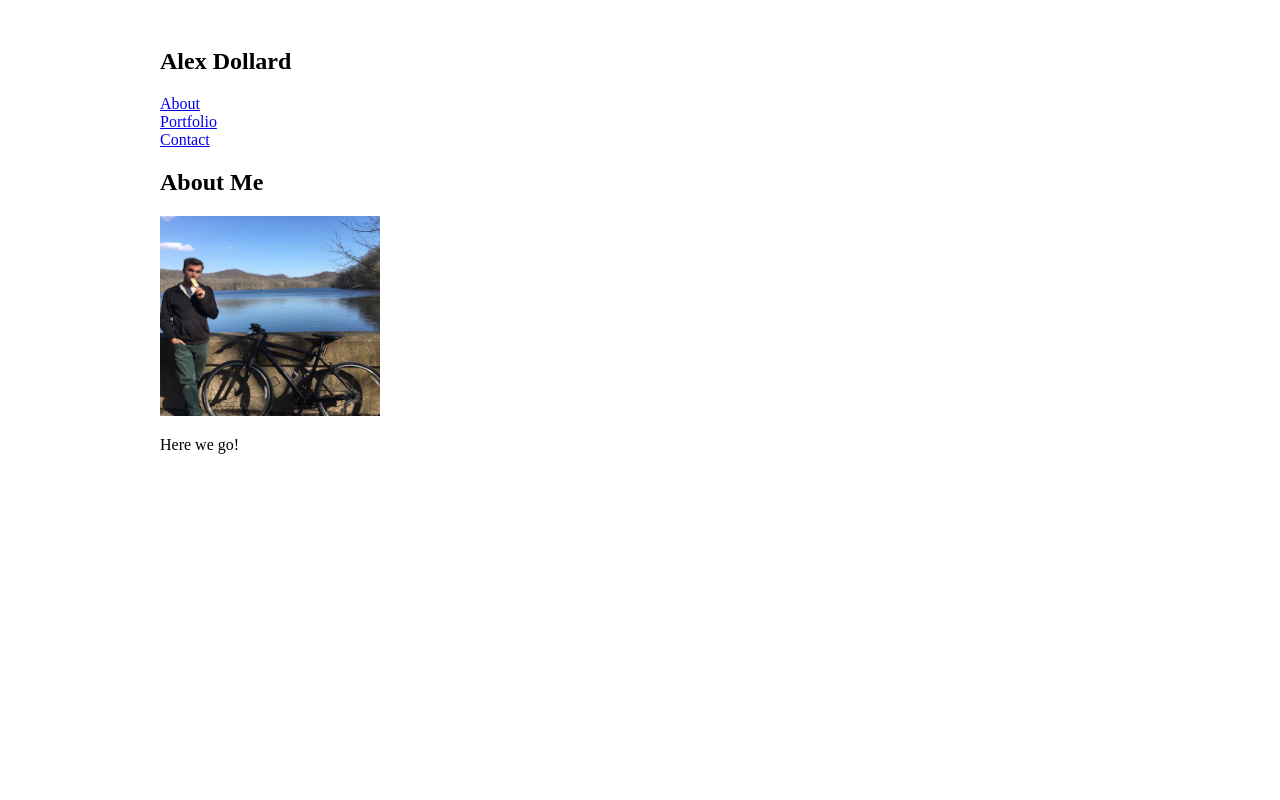
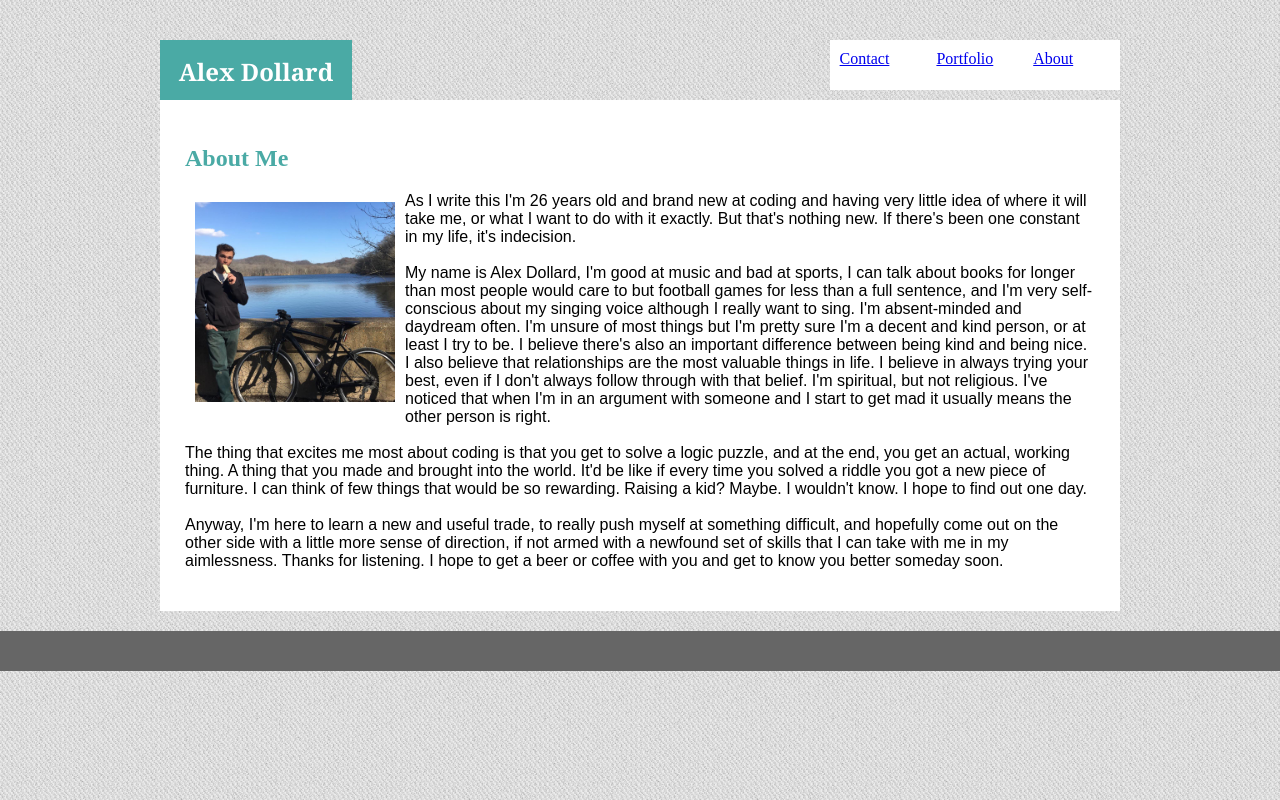
Before and after one commit to acdollard/Basic_Portfolio-, a plain HTML site: page index.html in a window 1280 px wide. Drawn offline with Linux system fonts and the light colour scheme.

Commit message:
css_progress_header_background

```diff
--- a/assets/css/style.css
+++ b/assets/css/style.css
@@ -1,3 +1,9 @@
+body {
+    padding: 0;
+    margin: 0;
+    background: url(../../assets/images/cheap_diagonal_fabric.png)
+}
+
 .wrapper {
     width: 960px;
     padding: 20px;
@@ -5,17 +11,79 @@
 
 }
 
-h2 {
+h2 h1 {
+    font-family: 'Georgia', Times, Times New Roman, serif;
+}
+
+p {
+    font-family:'Arial', 'Helvetica Neue', Helvetica, sans-serif;
+}
+
+img {
+    float: left;
+    margin: 10px;
 }
 
 
 .head {
+    background-color:#ffffff;
+    margin-bottom:20px;
+    margin-top: 0px;
+    border-bottom: 5px #cccccc;
+    display: block;
 }
 
 
-#nameBox{
+.nameBox{
     background-color: #4aaaa5;
-    padding: 20px;
+    padding-top: 15px;
+    padding-bottom: 15px;
+
+    width: 20%;
+    height: 30px;
     font-family: 'Georgia', Times, Times New Roman, serif;
+    float: left;
+    color: #ffffff;
+    text-align:center;
+    border-bottom: 5px #cccccc;
+}
+
+.links{
+    float: right;
+    width:8%;
+    height:30px;
+    padding: 10px;
+    background-color: #ffffff;
+}
+
+.body{
+    background-color:#ffffff;
+    display: block;
+    clear: both;
+    margin-top: 25px;
+    padding: 25px;
+}
+
+.section_title {
+    display: block;
+    padding: 10px, 20px, 10px, 20px;
+    color: #4aaaa5;
+}
+
+.portfolio_item {
+    display: block;
 
 }
+
+
+
+
+
+.footer {
+    background-color: #666666;
+    height: 40px;
+    width: 100%;
+    border-top: 5px #4aaaa5;
+    position: fixed;
+
+}
--- a/index.html
+++ b/index.html
@@ -7,7 +7,7 @@
 <body>
     <div class="wrapper">
         <div class="head">
-            <section class="name_box"><h2>Alex Dollard</h2></section>
+            <h2> <section class="nameBox">Alex Dollard</section> </h2>
                 <section class="links">
                     <a href="index.html">About</a>
                 </section>
@@ -22,12 +22,34 @@
 
 
         <div class="body">
-                <section id="name">
+                <section class="section_title">
                     <h2>About Me</h2>
                 </section>
                 <section>
-                    <img src="assets/images/meeee.jpg" height="200px" width="220px" alt="Me with a bike and a pop">
-                    <p>Here we go!</p>
+                    <img src="assets/images/meeee.jpg" height="200px" width="200px" alt="Me with a bike and a pop">
+                    <p>As I write this I'm 26 years old and brand new at coding and having very little idea
+                        of where it will take me, or what I want to do with it exactly. But that's nothing new. If there's been one constant in my life,
+                        it's indecision. <br> <br>
+                        My name is Alex Dollard, I'm good at music and bad at sports, I can talk about books for longer
+                        than most people would care to but football games for less than a full sentence, and I'm very
+                        self-conscious about my singing voice although I really want to sing. I'm absent-minded and daydream often.
+                        I'm unsure of most things but I'm pretty sure I'm a decent and kind person, or at least I try to be. I believe there's also
+                        an important difference between being kind and being nice. I also believe that relationships
+                        are the most valuable things in life. I believe in always trying your best, even if I don't always follow through
+                        with that belief. I'm spiritual, but not religious. I've noticed that when I'm in an argument with someone and
+                        I start to get mad it usually means the other person is right.
+                        <br><br>
+                         The thing that excites me most about coding is that you get to solve a logic puzzle, and at the end, you get an
+                        actual, working thing. A thing that you made and brought into the world. It'd be like if every time
+                        you solved a riddle you got a new piece of furniture. I can think of few things that would be so rewarding.
+                        Raising a kid? Maybe. I wouldn't know. I hope to find out one day. <br>
+                        <br>
+                        Anyway, I'm here to learn a new and useful trade, to really push myself at something difficult, and hopefully
+                        come out on the other side with a little more sense of direction, if not armed with a newfound set of skills that I can
+                        take with me in my aimlessness. Thanks for listening.
+                        I hope to get a beer or coffee with you and get to know you better someday soon.
+
+                    </p>
                 </section>
 
 
```
Also changed, not shown: contact.html (+11 -5 lines), .portfolio.html.
